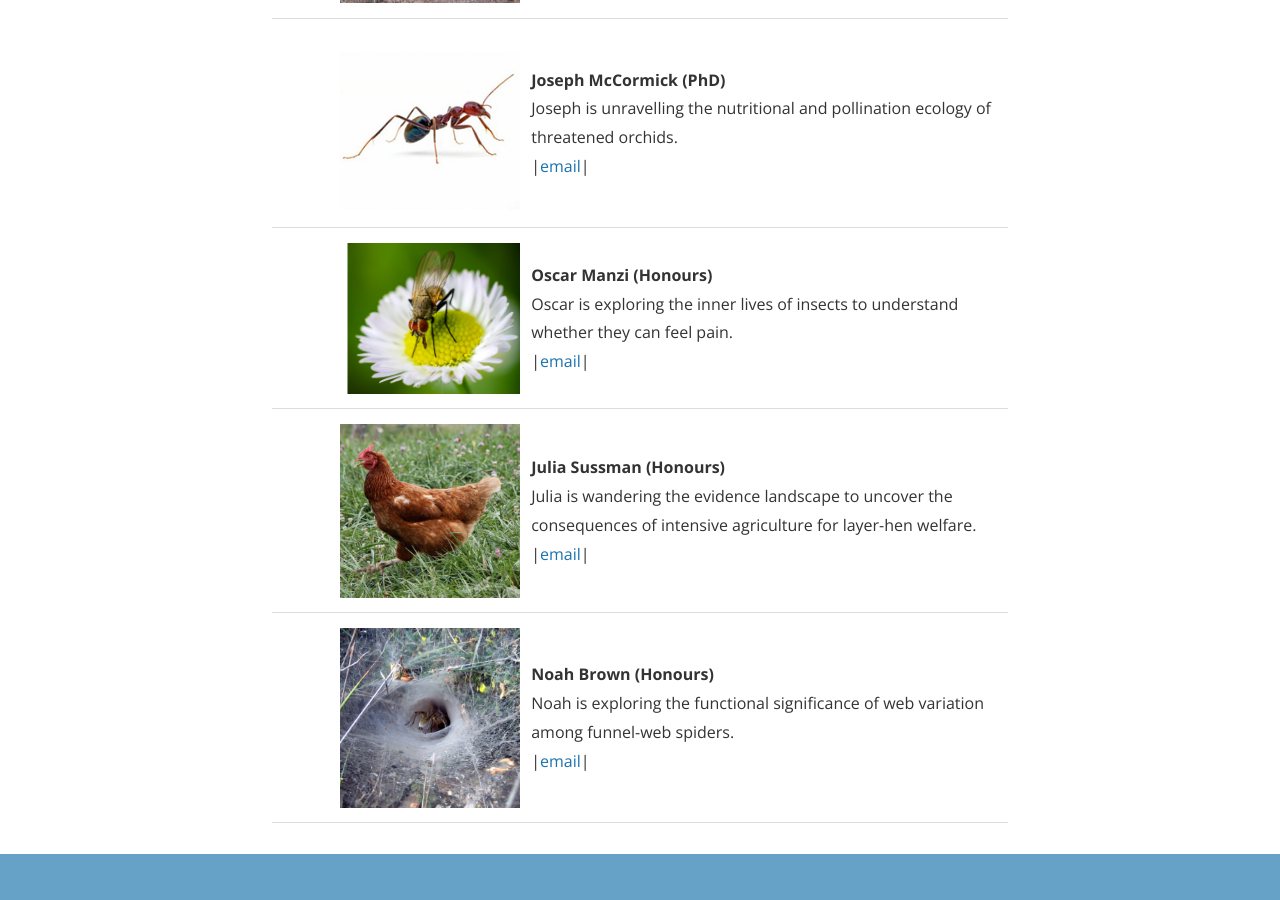
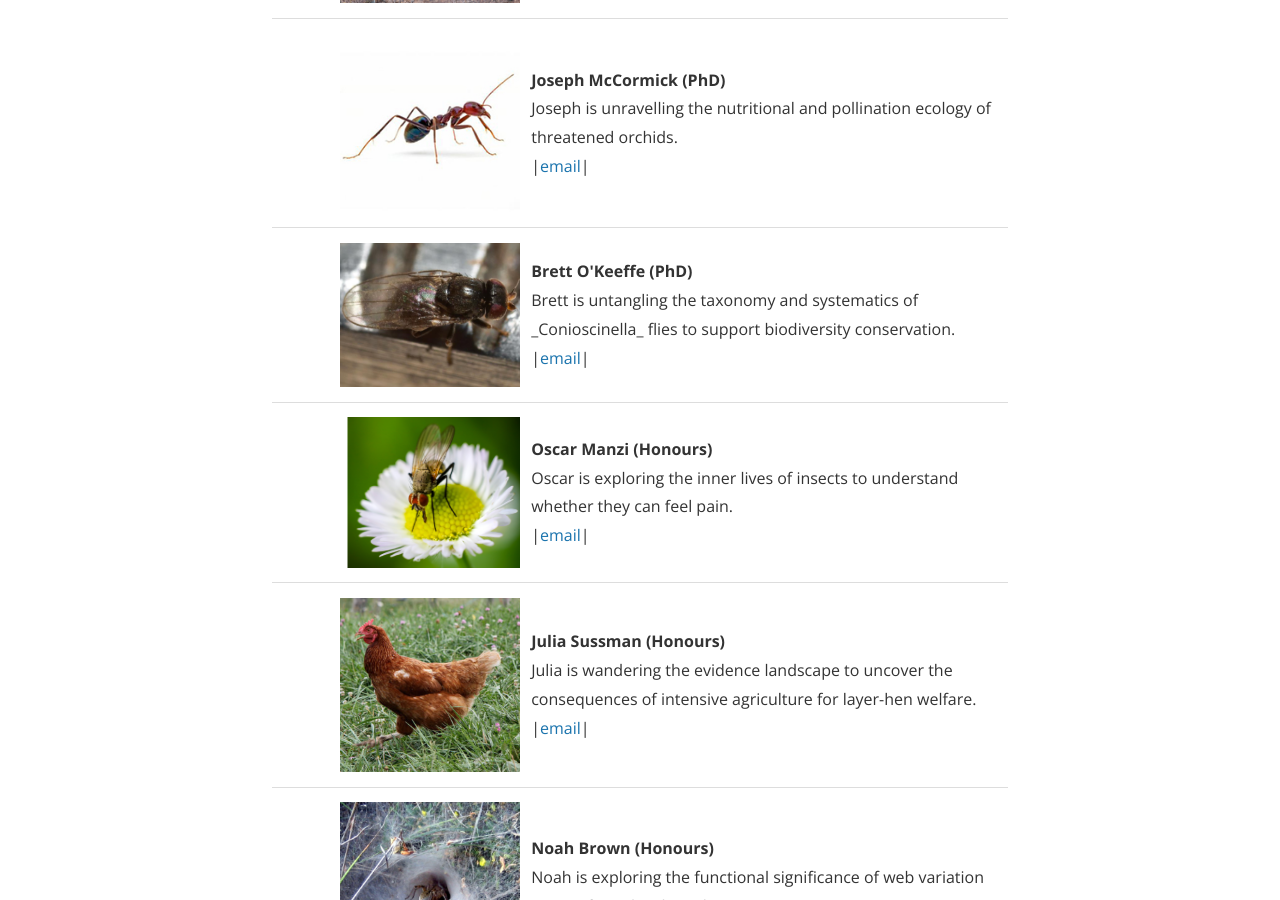
Before and after one commit to thomased/thomased.github.io, a Jekyll site: the page built from people.html, in a window 1280 px wide and 900 px high, scrolled down 1281 px. Built offline with Jekyll 4.4.1, drawn with Linux system fonts in a browser that asks for light colours; nearby versions of some CDN libraries.

Commit message:
add brett

```diff
--- a/people.html
+++ b/people.html
@@ -109,6 +109,19 @@ permalink: /people/
     </td>
   </tr>
 
+    <tr> <!------ Brett -------->
+    <td align="center">
+      <div class="photo"><img src="{{ site.baseurl }}/assets/cosc.png" alt="Joseph McCormick" title="Joseph McCormick"></div>
+    </td>
+    <td width = "65%">
+      <div class="biotext">
+        <strong>Brett O'Keeffe (PhD)</strong><br>
+      Brett is untangling the taxonomy and systematics of _Conioscinella_ flies to support biodiversity conservation. <br>
+      |<a href="mailto:brett.okeeffe@sydney.edu.au">email</a>|
+      </div>
+    </td>
+  </tr>
+
   <tr> <!------ Oscar -------->
     <td align="center">
       <div class="photo"><img src="{{ site.baseurl }}/assets/musca.png" alt="Brett" title="Brett"></div>
```
Also changed, not shown: assets/cosc.png (added).
